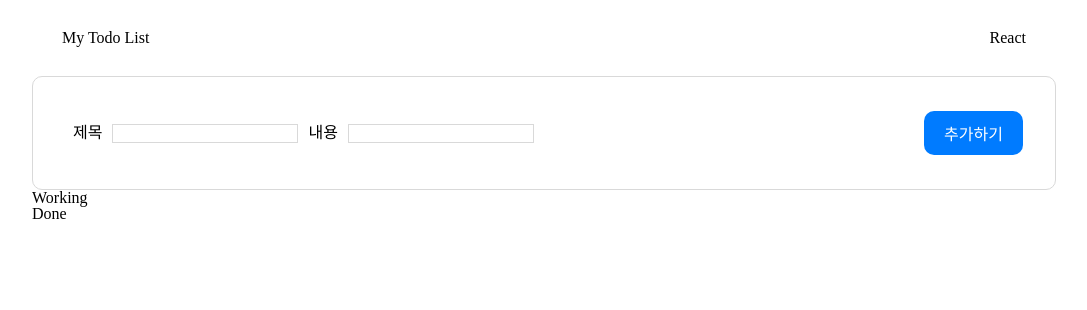
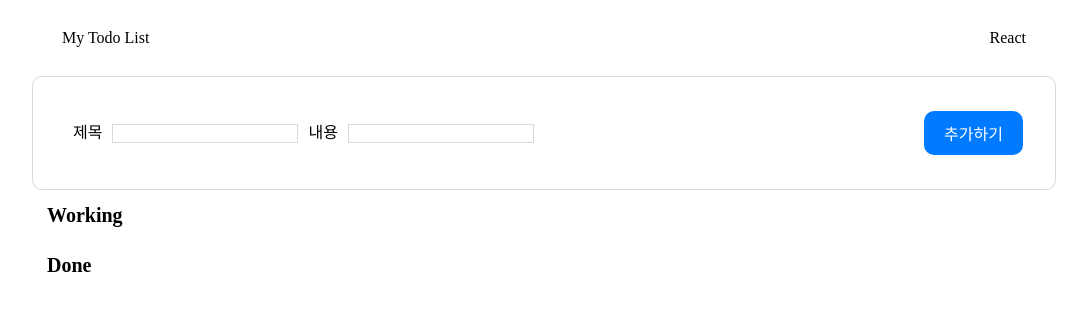
Before and after one commit to munyeol-Yoon/todo, a React (Vite) app: page / in a window 1280 px wide. Shown: the top 310 px of the page, without its empty margins (96-1183 px from the left). Built offline with nearby package versions, Linux system fonts and the light colour scheme.

Commit message:
style: add todo list style - todo List 스타일 추가

```diff
--- a/src/components/todos/TodoList.jsx
+++ b/src/components/todos/TodoList.jsx
@@ -9,7 +9,7 @@ const TodoList = ({ title, todos, setTodos }) => {
 
   return (
     <>
-      <div>
+      <div className="todo-list-wrapper">
         <h2>{title}</h2>
         {filteredTodos.map((todo) => (
           <TodoCard
--- a/src/styles/index.css
+++ b/src/styles/index.css
@@ -3,6 +3,7 @@
 @import "./todoForm.css";
 @import "./todoCard.css";
 @import "./todoFormButton.css";
+@import "./todoList.css";
 
 .app-wrapper {
   width: 80%;
--- /dev/null
+++ b/src/styles/todoList.css
@@ -0,0 +1,8 @@
+.todo-list-wrapper {
+  padding: 15px;
+}
+
+.todo-list-wrapper > h2 {
+  font-size: 20px;
+  font-weight: bolder;
+}
```
